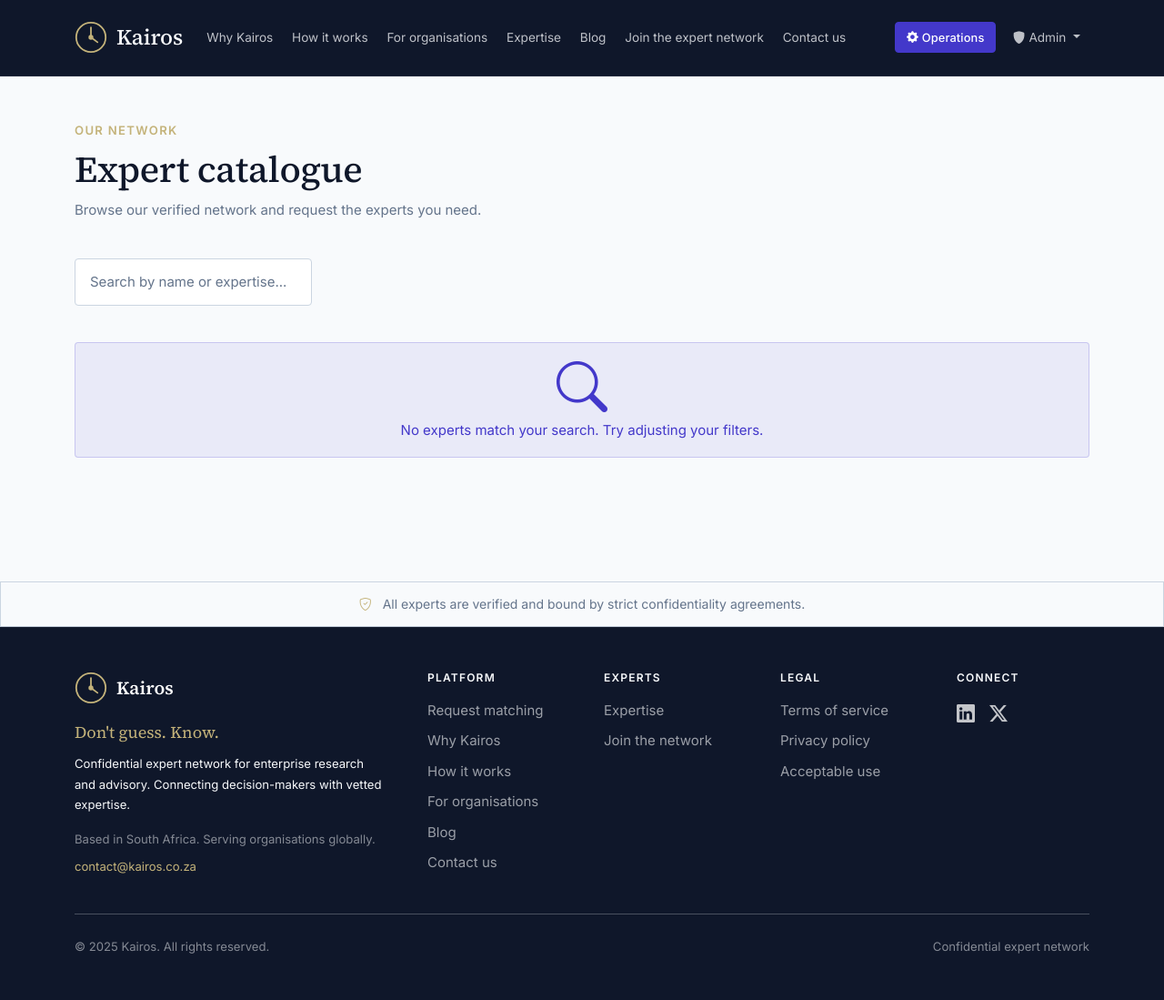
After one commit to kalonjitshisekedi/kairos-app, a Django app: page /experts/catalogue/ in a window 1280 px wide. The commit adds this page. Shown: the whole page at 91% size. Run offline with Django 5.2, Linux system fonts and the light colour scheme; the visitor is signed in with stand-in values (Sample User, id 1); data that the repository does not hold is empty.

Commit message:
Add a new expert catalogue and enhance expert request functionality
Implement a gated expert catalogue page, add catalogue links to dashboards, update the request form to pre-select experts via query parameters, and seed 10 new demo experts.

Replit-Commit-Author: Agent
Replit-Commit-Session-Id: 8ea4ad45-27ad-433b-a38b-7982f1cfd833
Replit-Commit-Checkpoint-Type: full_checkpoint
Replit-Commit-Event-Id: e238190e-4394-48dc-a1f4-68ac89e3d570
Replit-Commit-Screenshot-Url: https://storage.googleapis.com/screenshot-production-us-central1/39203f51-994b-457c-87fa-d0cef321f49f/8ea4ad45-27ad-433b-a38b-7982f1cfd833/3N5dYJS
Replit-Helium-Checkpoint-Created: true

```diff
--- a/experts/urls.py
+++ b/experts/urls.py
@@ -8,6 +8,7 @@ app_name = 'experts'
 
 urlpatterns = [
     path('', views.expert_directory, name='directory'),
+    path('catalogue/', views.expert_catalogue, name='catalogue'),
     path('careers/', views.careers, name='careers'),
     path('join/', views.join_as_expert, name='join'),
     path('profile/<uuid:pk>/', views.expert_profile, name='profile'),
--- a/experts/views.py
+++ b/experts/views.py
@@ -16,6 +16,65 @@ from .forms import (
     ExpertProfileBasicForm, ExpertProfileAvatarForm, ExpertProfileExpertiseForm,
     ExpertProfileExperienceForm, PublicationForm, PatentForm, NotableProjectForm, VerificationDocumentForm
 )
+
+
+def expert_catalogue(request):
+    """Gated expert catalogue - accessible only to verified clients, admins, and staff.
+    Experts with any privacy level (public, semi_private) are shown for browsing and request matching.
+    """
+    is_verified_client = (
+        request.user.is_authenticated and
+        request.user.is_client and
+        request.user.client_status == User.ClientStatus.VERIFIED
+    )
+    is_staff = request.user.is_authenticated and request.user.is_staff
+
+    # Gate access - only verified clients and staff
+    if not (is_verified_client or is_staff):
+        if request.user.is_authenticated and request.user.is_client:
+            # Unverified client - show message and link to request form
+            return render(request, 'experts/catalogue.html', {
+                'access_denied': True,
+                'reason': 'Verified clients'
+            })
+        # Not authenticated - redirect to login
+        messages.warning(request, 'Please sign in to browse the expert catalogue.')
+        return redirect('accounts:login')
+
+    # Build expert list
+    experts = ExpertProfile.objects.filter(
+        verification_status__in=['vetted', 'active'],
+        is_publicly_listed=True,
+        privacy_level__in=['public', 'semi_private']
+    ).select_related('user').prefetch_related('expertise_tags').order_by('-average_rating', '-total_reviews')
+
+    search = request.GET.get('search', '')
+    if search:
+        experts = experts.filter(
+            Q(user__first_name__icontains=search) |
+            Q(user__last_name__icontains=search) |
+            Q(headline__icontains=search) |
+            Q(bio__icontains=search)
+        )
+
+    expertise = request.GET.getlist('expertise')
+    if expertise:
+        experts = experts.filter(expertise_tags__slug__in=expertise).distinct()
+
+    paginator = Paginator(experts, 12)
+    page = request.GET.get('page')
+    experts = paginator.get_page(page)
+
+    discipline_tags = ExpertiseTag.objects.filter(tag_type='discipline')
+
+    context = {
+        'experts': experts,
+        'discipline_tags': discipline_tags,
+        'search': search,
+        'selected_expertise': expertise,
+        'access_granted': True,
+    }
+    return render(request, 'experts/catalogue.html', context)
 
 
 def expert_directory(request):
--- a/templates/core/admin_dashboard.html
+++ b/templates/core/admin_dashboard.html
@@ -210,8 +210,11 @@
                     <div class="card-body p-4">
                         <h6 class="text-gold mb-3">Quick actions</h6>
                         <div class="d-grid gap-2">
+                            <a href="{% url 'experts:catalogue' %}" class="btn btn-outline-light btn-sm">
+                                <i class="bi bi-briefcase me-2"></i>Expert catalogue
+                            </a>
                             <a href="{% url 'experts:directory' %}" class="btn btn-outline-light btn-sm">
-                                <i class="bi bi-people me-2"></i>View experts
+                                <i class="bi bi-people me-2"></i>Expert directory
                             </a>
                             <a href="{% url 'core:admin_audit_log' %}" class="btn btn-outline-light btn-sm">
                                 <i class="bi bi-list-check me-2"></i>Audit log
--- /dev/null
+++ b/templates/experts/catalogue.html
@@ -0,0 +1,217 @@
+{% extends 'base.html' %}
+
+{% block title %}Expert Catalogue{% endblock %}
+
+{% block content %}
+<div class="container py-5">
+    {% if access_denied %}
+    <div class="alert alert-warning" role="alert">
+        <h4 class="alert-heading">Access restricted</h4>
+        <p>The expert catalogue is available only to verified clients. Your account status is currently pending verification.</p>
+        <hr>
+        <p class="mb-0">
+            <a href="{% url 'consultations:submit_request' %}" class="btn btn-primary btn-sm">Submit a request</a>
+            to describe your needs and our team will match you with the right expert.
+        </p>
+    </div>
+    {% elif access_granted %}
+    <div class="d-flex justify-content-between align-items-center mb-4">
+        <div>
+            <p class="text-gold text-uppercase small fw-semibold mb-2 letter-spacing-wide">Our Network</p>
+            <h1 style="font-family: var(--font-serif);">Expert catalogue</h1>
+            <p class="text-muted">Browse our verified network and request the experts you need.</p>
+        </div>
+    </div>
+
+    <div class="row mb-4">
+        <div class="col-md-3 mb-3">
+            <input type="text" class="form-control" id="searchInput" placeholder="Search by name or expertise...">
+        </div>
+        <div class="col-md-9">
+            <div class="d-flex flex-wrap gap-2" id="filterTags">
+                {% for tag in discipline_tags %}
+                <button class="btn btn-outline-secondary btn-sm filter-tag" data-slug="{{ tag.slug }}">
+                    {{ tag.name }}
+                </button>
+                {% endfor %}
+            </div>
+        </div>
+    </div>
+
+    <div class="row g-4 mb-5" id="expertsContainer">
+        {% for expert in experts %}
+        <div class="col-md-6 col-lg-4">
+            <div class="card h-100 expert-card" style="border: 1px solid #e0e0e0;">
+                {% if expert.avatar %}
+                <img src="{{ expert.avatar.url }}" class="card-img-top" alt="{{ expert.user.full_name }}" style="height: 200px; object-fit: cover;">
+                {% else %}
+                <div class="card-img-top bg-light d-flex align-items-center justify-content-center" style="height: 200px;">
+                    <i class="bi bi-person-circle text-muted" style="font-size: 3rem;"></i>
+                </div>
+                {% endif %}
+
+                <div class="card-body">
+                    <div class="d-flex align-items-start justify-content-between mb-2">
+                        <div>
+                            <h5 class="card-title mb-0">{{ expert.user.full_name }}</h5>
+                            {% if expert.is_verified %}
+                            <small class="text-gold"><i class="bi bi-check-circle-fill"></i> Verified</small>
+                            {% endif %}
+                        </div>
+                    </div>
+
+                    <p class="card-text small mb-2" style="color: #666;">
+                        <strong>{{ expert.headline }}</strong>
+                    </p>
+
+                    {% if expert.affiliation %}
+                    <p class="card-text small text-muted mb-2">
+                        <i class="bi bi-building me-1"></i>{{ expert.affiliation }}
+                    </p>
+                    {% endif %}
+
+                    {% if expert.location %}
+                    <p class="card-text small text-muted mb-3">
+                        <i class="bi bi-geo-alt me-1"></i>{{ expert.location }}
+                    </p>
+                    {% endif %}
+
+                    {% if expert.expertise_tags.all %}
+                    <div class="mb-3">
+                        <div class="d-flex flex-wrap gap-1">
+                            {% for tag in expert.expertise_tags.all|slice:":3" %}
+                            <span class="badge bg-light text-dark small">{{ tag.name }}</span>
+                            {% endfor %}
+                            {% if expert.expertise_tags.count > 3 %}
+                            <span class="badge bg-light text-dark small">+{{ expert.expertise_tags.count|add:"-3" }}</span>
+                            {% endif %}
+                        </div>
+                    </div>
+                    {% endif %}
+
+                    {% if expert.average_rating > 0 %}
+                    <div class="mb-3">
+                        <div class="d-flex align-items-center">
+                            <div class="text-warning small me-2">
+                                {% for i in "12345" %}
+                                    {% if forloop.counter <= expert.average_rating %}
+                                    <i class="bi bi-star-fill"></i>
+                                    {% elif forloop.counter <= expert.average_rating|add:"0.5" %}
+                                    <i class="bi bi-star-half"></i>
+                                    {% else %}
+                                    <i class="bi bi-star"></i>
+                                    {% endif %}
+                                {% endfor %}
+                            </div>
+                            <span class="small text-muted">{{ expert.average_rating|floatformat:1 }}/5 ({{ expert.total_reviews }})</span>
+                        </div>
+                    </div>
+                    {% endif %}
+
+                    {% if expert.bio %}
+                    <p class="card-text small text-muted mb-3">
+                        {{ expert.bio|truncatechars:120 }}
+                    </p>
+                    {% endif %}
+                </div>
+
+                <div class="card-footer bg-white border-top">
+                    <div class="d-grid gap-2">
+                        <a href="{% url 'experts:profile' pk=expert.pk %}" class="btn btn-outline-primary btn-sm">
+                            View profile
+                        </a>
+                        <a href="{% url 'consultations:submit_request' %}?expert_id={{ expert.pk }}" class="btn btn-primary btn-sm">
+                            Request this expert
+                        </a>
+                    </div>
+                </div>
+            </div>
+        </div>
+        {% empty %}
+        <div class="col-12">
+            <div class="alert alert-info text-center">
+                <i class="bi bi-search display-4 mb-2"></i>
+                <p class="mb-0">No experts match your search. Try adjusting your filters.</p>
+            </div>
+        </div>
+        {% endfor %}
+    </div>
+
+    {% if experts.has_other_pages %}
+    <nav aria-label="Pagination">
+        <ul class="pagination justify-content-center">
+            {% if experts.has_previous %}
+            <li class="page-item">
+                <a class="page-link" href="?page=1">First</a>
+            </li>
+            <li class="page-item">
+                <a class="page-link" href="?page={{ experts.previous_page_number }}">Previous</a>
+            </li>
+            {% endif %}
+
+            {% for num in experts.paginator.page_range %}
+            {% if experts.number == num %}
+            <li class="page-item active"><span class="page-link">{{ num }}</span></li>
+            {% else %}
+            <li class="page-item"><a class="page-link" href="?page={{ num }}">{{ num }}</a></li>
+            {% endif %}
+            {% endfor %}
+
+            {% if experts.has_next %}
+            <li class="page-item">
+                <a class="page-link" href="?page={{ experts.next_page_number }}">Next</a>
+            </li>
+            <li class="page-item">
+                <a class="page-link" href="?page={{ experts.paginator.num_pages }}">Last</a>
+            </li>
+            {% endif %}
+        </ul>
+    </nav>
+    {% endif %}
+
+    {% endif %}
+</div>
+
+<script>
+document.addEventListener('DOMContentLoaded', function() {
+    const searchInput = document.getElementById('searchInput');
+    const filterTags = document.querySelectorAll('.filter-tag');
+
+    if (searchInput) {
+        searchInput.addEventListener('input', function() {
+            const query = this.value.toLowerCase();
+            const params = new URLSearchParams(window.location.search);
+            params.set('search', query);
+            window.location.href = '?' + params.toString();
+        });
+    }
+
+    filterTags.forEach(tag => {
+        tag.addEventListener('click', function() {
+            const slug = this.getAttribute('data-slug');
+            const params = new URLSearchParams(window.location.search);
+            const expertise = params.getAll('expertise') || [];
+
+            if (expertise.includes(slug)) {
+                expertise.splice(expertise.indexOf(slug), 1);
+            } else {
+                expertise.push(slug);
+            }
+
+            params.delete('expertise');
+            expertise.forEach(e => params.append('expertise', e));
+            window.location.href = '?' + params.toString();
+        });
+    });
+});
+</script>
+
+<div class="privacy-banner text-center mt-4">
+    <div class="container">
+        <p class="mb-0">
+            <i class="bi bi-shield-check text-gold me-2"></i>
+            All experts are verified and bound by strict confidentiality agreements.
+        </p>
+    </div>
+</div>
+{% endblock %}
```
Also changed, not shown: attached_assets/Pasted-Continue-in-the-existing-Kairos-Django-codebase-Do-not-_1766070823729.txt (added, +76 -0 lines), consultations/views.py (+24 -3 lines), core/management/commands/seed_demo.py (+96 -1 lines), templates/accounts/client_dashboard.html (+6 -2 lines).
